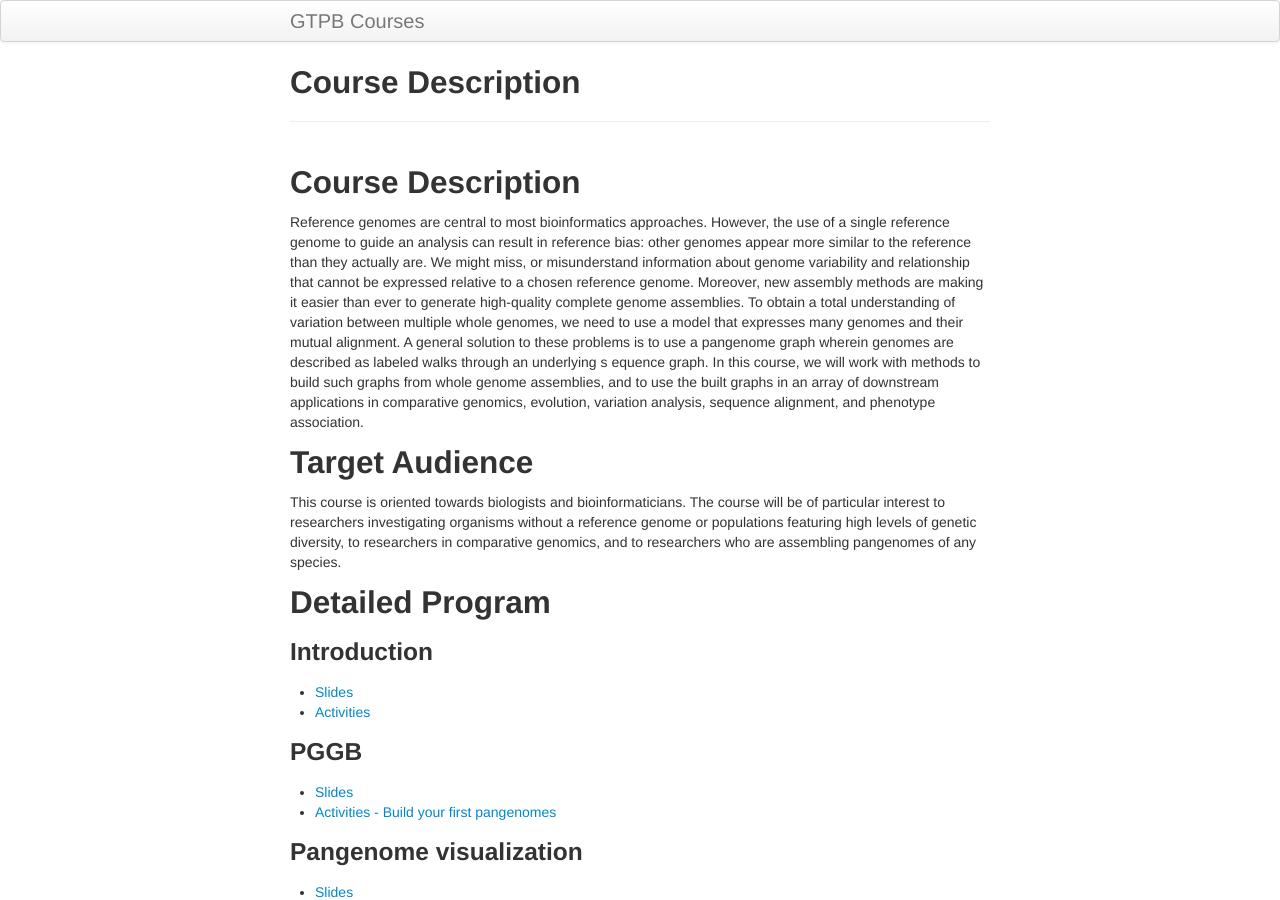
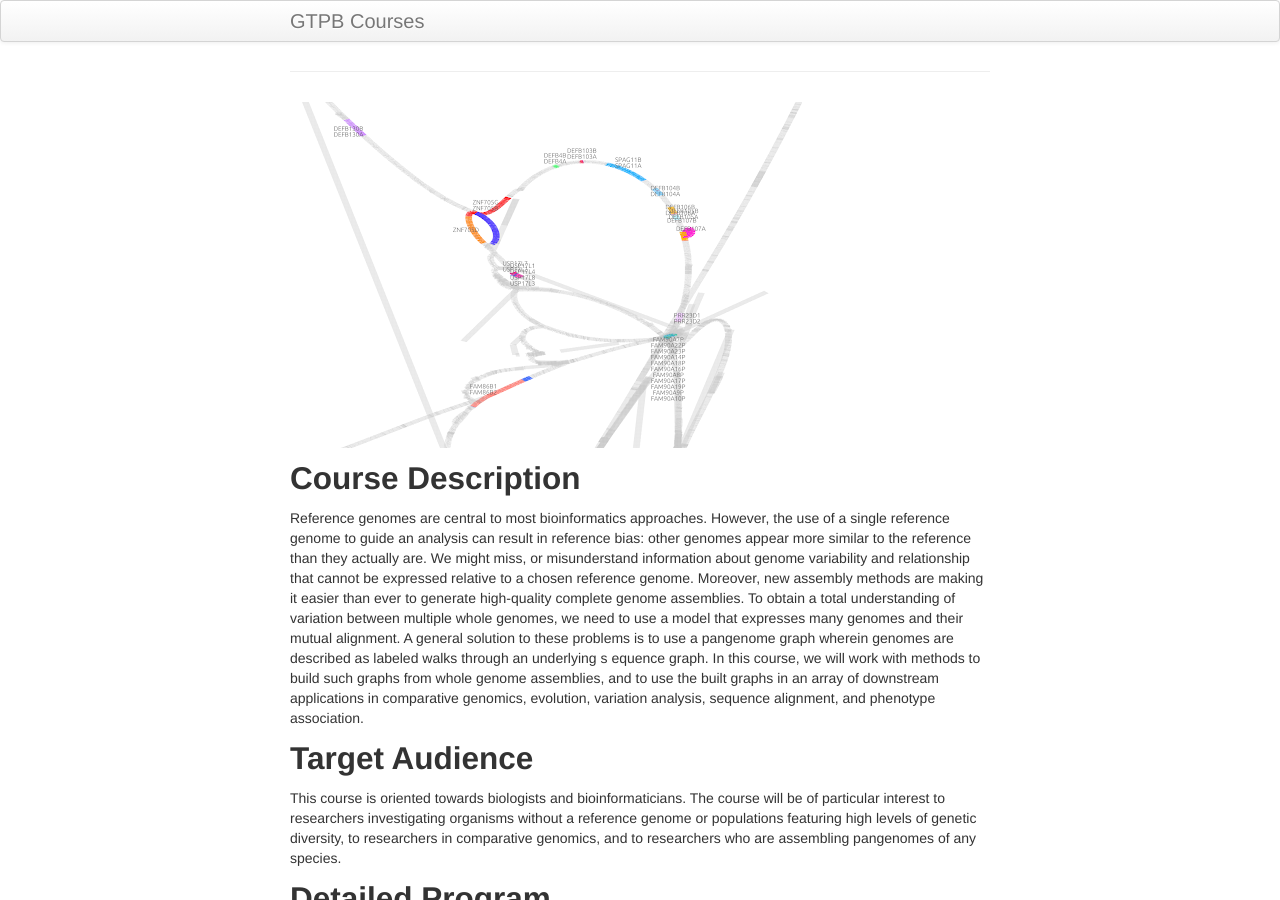
Before and after one commit to GTPB/CPANG22, a Jekyll site: the page built from index.md, in a window 1280 px wide and 900 px high. Built offline with Jekyll 4.4.1, drawn with Linux system fonts in a browser that asks for light colours; our own code applies the rules of GitHub Pages for plain Markdown files.

Commit message:
add the CPANG22 image

```diff
--- a/index.md
+++ b/index.md
@@ -40,6 +40,7 @@ keywords:  "http://edamontology.org/topic_0622"
   url: "https://gtpb.github.io/Web_course_template/"
 ---
 
+![CPANG22](/assets/CPANG22.png)
 
 ## Course Description
 
```
